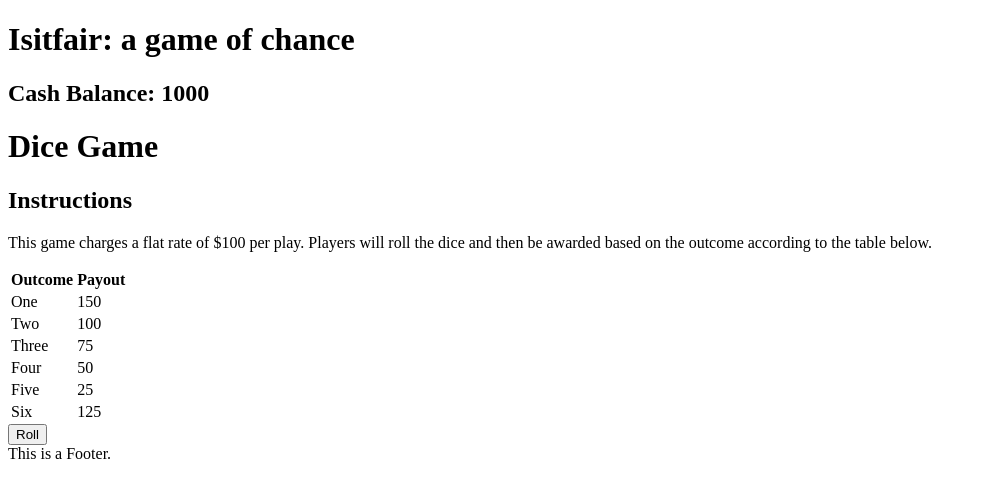
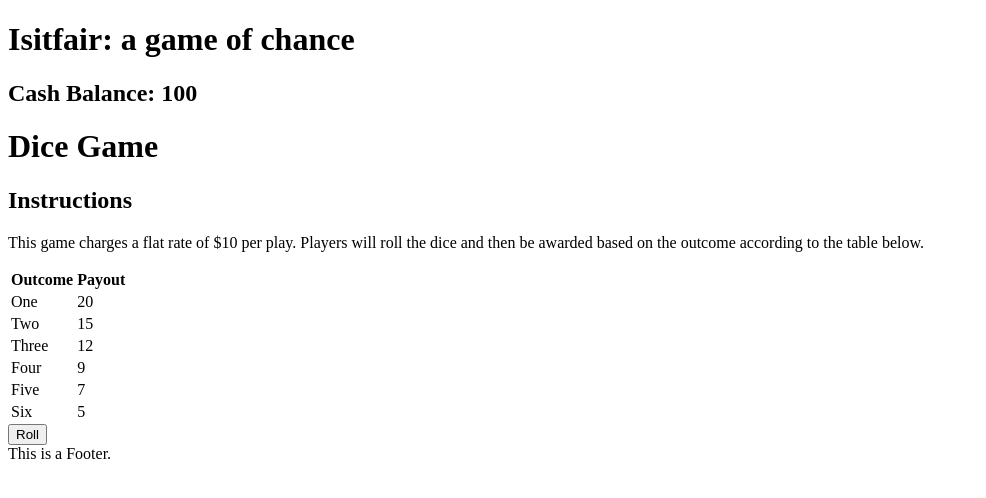
Before and after one commit to wesbasinger/isitfair, a React (Create React App) app: page /dice in a window 1280 px wide. Shown: the top 498 px of the page, without its empty margins (0-986 px from the left). Built offline with nearby package versions, Linux system fonts and the light colour scheme.

Commit message:
Think I have the dice game working right now.

```diff
--- a/src/Components/App.js
+++ b/src/Components/App.js
@@ -14,14 +14,13 @@ class App extends React.Component {
     constructor(props) {
         super(props);
         this.state = {
-            cash: 1000
+            cash: 100
         }
 
         this.applyWinnings = this.applyWinnings.bind(this);
     }
 
     applyWinnings(winnings) {
-        console.log("got winnings :" + winnings)
         const currentCash = this.state.cash;
         this.setState({cash: currentCash + winnings})
     }
--- a/src/Components/Dice.js
+++ b/src/Components/Dice.js
@@ -4,19 +4,19 @@ const getWinnings = (result) => {
 
     switch (result) {
         case 1:
-            return 150;
+            return 20;
         case 2:
-            return 100;
+            return 15;
         case 3:
-            return 25;
+            return 12;
         case 4:
-            return 50;
+            return 9;
         case 5:
-            return 150;
+            return 7;
         case 6:
-            return 75;
+            return 5;
         default:
-            return 100;
+            return 1;
     }
 }
 
@@ -26,7 +26,7 @@ const Dice = (props) => {
             <h1>Dice Game</h1>
             <h2>Instructions</h2>
             <p>
-                This game charges a flat rate of $100 per play.
+                This game charges a flat rate of $10 per play.
                 Players will roll the dice and then be awarded based on the outcome according to the table below.
             </p>
             <table>
@@ -39,35 +39,40 @@ const Dice = (props) => {
                 <tbody>
                     <tr>
                         <td>One</td>
-                        <td>150</td>
+                        <td>20</td>
                     </tr>
                     <tr>
                         <td>Two</td>
-                        <td>100</td>
+                        <td>15</td>
                     </tr>
                     <tr>
                         <td>Three</td>
-                        <td>75</td>
+                        <td>12</td>
                     </tr>
                     <tr>
                         <td>Four</td>
-                        <td>50</td>
+                        <td>9</td>
                     </tr>
                     <tr>
                         <td>Five</td>
-                        <td>25</td>
+                        <td>7</td>
                     </tr>
                     <tr>
                         <td>Six</td>
-                        <td>125</td>
+                        <td>5</td>
                     </tr>
                 </tbody>
             </table>
             <button onClick={
                 (e)=> {
                     const roll = Math.floor(Math.random() * 6) + 1;
-                    const winnings = getWinnings(roll) - 100;
-                    alert(`You rolled a ${roll}, you win ${winnings}`)
+                    const winnings = getWinnings(roll) - 10;
+                    if(winnings > 0) {
+                        alert(`You rolled a ${roll}, you win ${winnings}`)
+                    } else {
+                        alert(`You rolled a ${roll}, you lose ${winnings*-1}`)
+                    }
+
                     props.applyWinnings(winnings)
                 }
             }>Roll</button>
```
